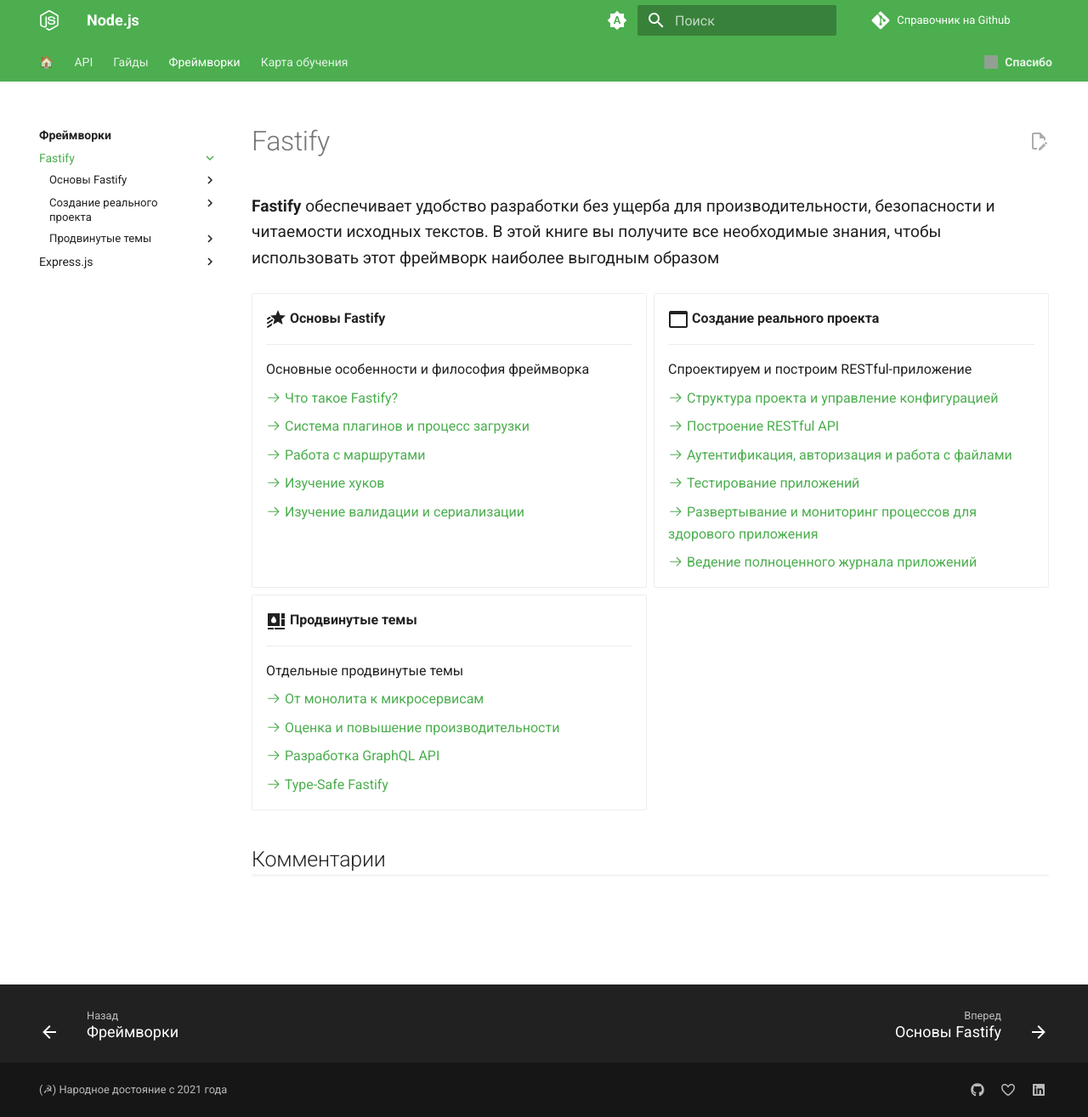
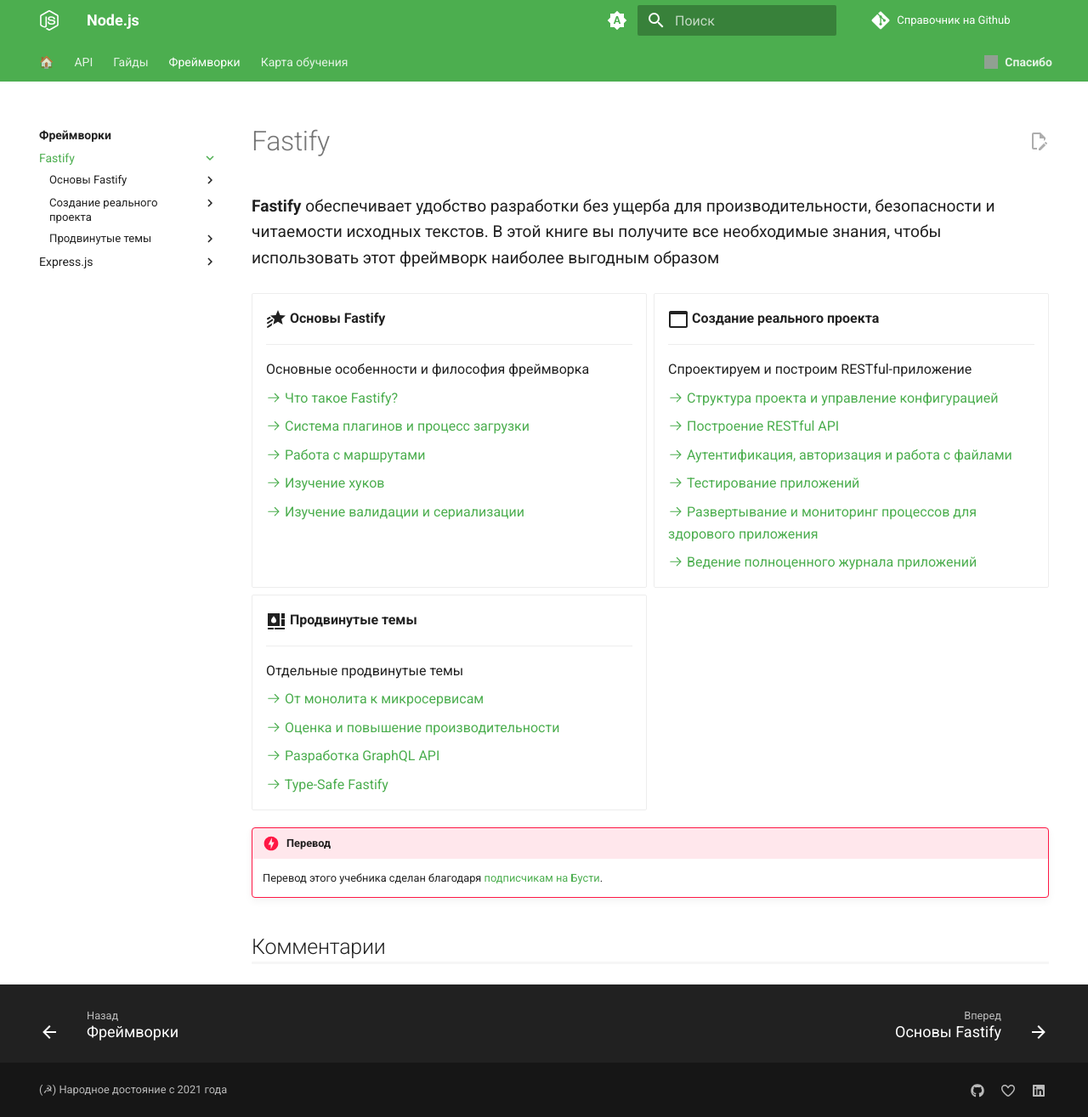
Before and after one commit to xsltdev/nodejsdev.ru, an MkDocs documentation site: the page built from docs/frameworks/fastify.3.book/index.md, in a window 1280 px wide and 1315 px high. Shown: the whole window at 85% size. Built offline with MkDocs 1.6.1 and Material for MkDocs 9.7.7, drawn with Linux system fonts in a browser that asks for light colours; comment, search, counter and statistics services are not loaded; grey boxes are pictures that could not be loaded.

Commit message:
Update index.md

```diff
--- a/docs/frameworks/fastify.3.book/index.md
+++ b/docs/frameworks/fastify.3.book/index.md
@@ -59,3 +59,7 @@
     [:octicons-arrow-right-24: Type-Safe Fastify](./advanced/type-safe.md)
 
 </div>
+
+!!!danger "Перевод"
+
+    Перевод этого учебника сделан благодаря [подписчикам на Бусти](https://boosty.to/bndby).
```
